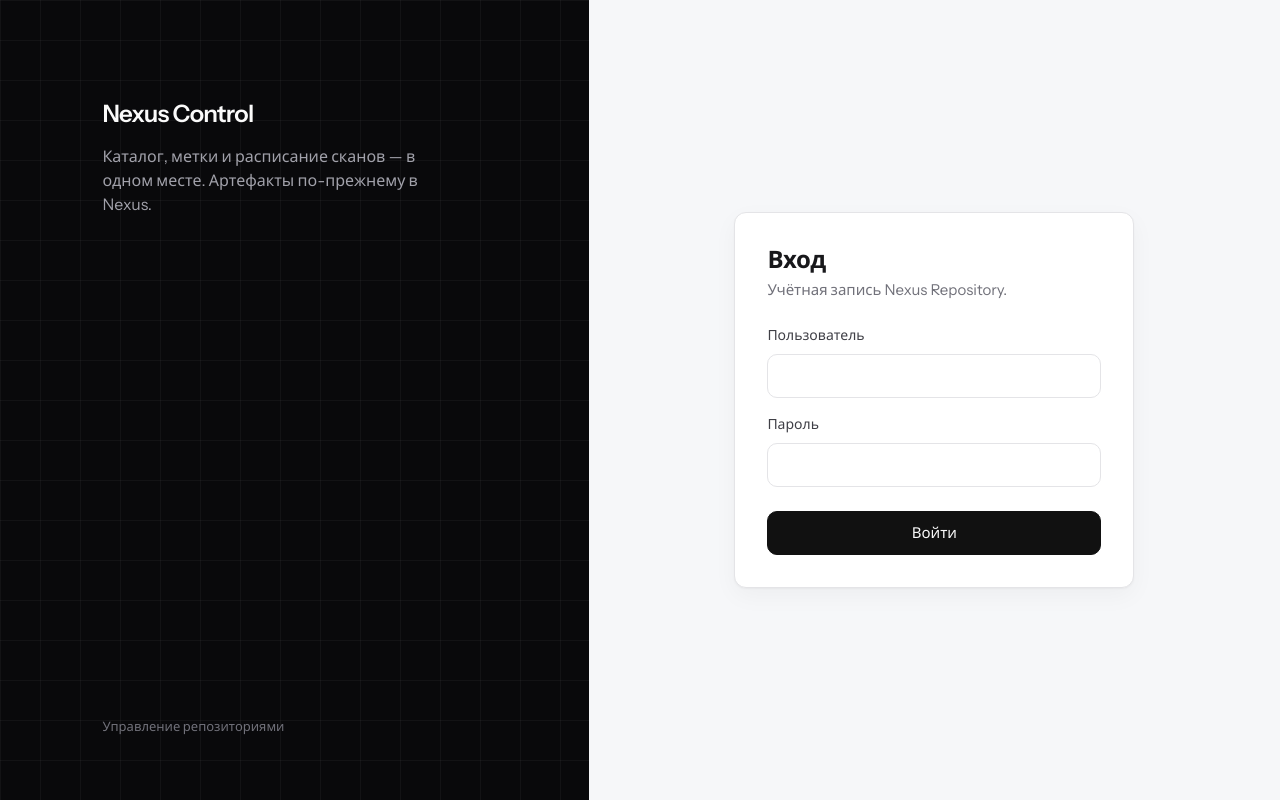
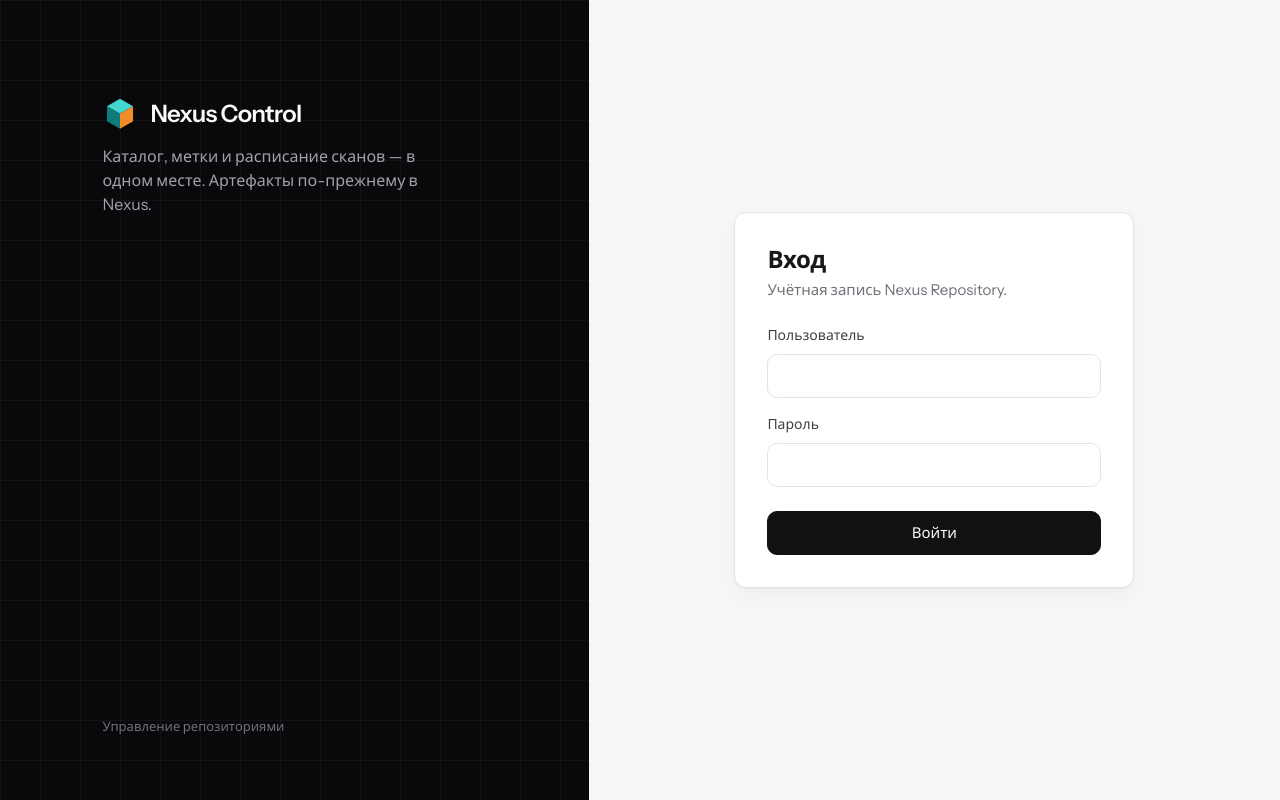
Before and after one commit to meowsl/nexus-control, a React (Vite) app in the folder web/frontend/: page /login in a window 1280 px wide. Built offline with nearby package versions, Linux system fonts and the light colour scheme.

Commit message:
chore: create brand icon

```diff
--- a/web/frontend/index.html
+++ b/web/frontend/index.html
@@ -4,6 +4,7 @@
     <meta charset="UTF-8" />
     <meta name="viewport" content="width=device-width, initial-scale=1.0" />
     <title>Nexus Control</title>
+    <link rel="icon" href="/favicon.svg" type="image/svg+xml" />
     <link rel="preconnect" href="https://fonts.googleapis.com" />
     <link rel="preconnect" href="https://fonts.gstatic.com" crossorigin />
     <link
--- /dev/null
+++ b/web/frontend/src/BrandMark.tsx
@@ -0,0 +1,15 @@
+/** Flat 2D hex in the Sonatype/Nexus palette — original geometry, not their mark. */
+export default function BrandMark({ className }: { className?: string }) {
+  return (
+    <svg
+      className={className}
+      viewBox="0 0 32 32"
+      xmlns="http://www.w3.org/2000/svg"
+      aria-hidden
+    >
+      <path fill="#47D5CF" d="M16 2.4 27.6 9.1 16 15.8 4.4 9.1Z" />
+      <path fill="#0E7C78" d="M4.4 9.1 16 15.8v13.4L4.4 22.5Z" />
+      <path fill="#F08C2A" d="M27.6 9.1 16 15.8v13.4l11.6-6.7Z" />
+    </svg>
+  );
+}
--- a/web/frontend/src/layout/AppShell.tsx
+++ b/web/frontend/src/layout/AppShell.tsx
@@ -1,5 +1,6 @@
 import { NavLink, Outlet, useNavigate } from "react-router-dom";
 import { useEffect, useState, type ReactNode, type SVGProps } from "react";
+import BrandMark from "../BrandMark";
 import { api } from "../api";
 import type { Status } from "../types";
 
@@ -127,8 +128,11 @@
     <div className="app">
       <aside className="sidebar">
         <div className="brand">
-          <strong>Nexus Control</strong>
-          <div className="brand-sub">управление репозиториями</div>
+          <BrandMark className="brand-mark" />
+          <div>
+            <strong>Nexus Control</strong>
+            <div className="brand-sub">управление репозиториями</div>
+          </div>
         </div>
         <nav className="nav">
           {GROUPS.map((group) => (
--- a/web/frontend/src/pages/LoginPage.tsx
+++ b/web/frontend/src/pages/LoginPage.tsx
@@ -1,5 +1,6 @@
 import { FormEvent, useState } from "react";
 import { useNavigate } from "react-router-dom";
+import BrandMark from "../BrandMark";
 import { api } from "../api";
 
 export default function LoginPage() {
@@ -26,7 +27,10 @@
     <div className="login">
       <aside className="login-aside">
         <div>
-          <p className="login-product">Nexus Control</p>
+          <p className="login-product">
+            <BrandMark className="login-mark" />
+            Nexus Control
+          </p>
           <p className="lede">
             Каталог, метки и расписание сканов — в одном месте. Артефакты по-прежнему
             в Nexus.
--- a/web/frontend/src/styles.css
+++ b/web/frontend/src/styles.css
@@ -109,7 +109,19 @@
   align-self: start;
   min-height: 100vh;
 }
-.brand { margin-bottom: 24px; padding: 0 8px; }
+.brand {
+  display: flex;
+  align-items: flex-start;
+  gap: 10px;
+  margin-bottom: 24px;
+  padding: 0 8px;
+}
+.brand-mark {
+  width: 28px;
+  height: 28px;
+  flex-shrink: 0;
+  margin-top: 2px;
+}
 .brand strong {
   display: block;
   font-weight: 600;
@@ -528,11 +540,19 @@
   color: #f4f4f5;
 }
 .login-product {
+  display: flex;
+  align-items: center;
+  gap: 12px;
   margin: 0 0 12px;
   font-size: 1.5rem;
   font-weight: 600;
   letter-spacing: -0.03em;
   color: #fafafa;
+}
+.login-mark {
+  width: 36px;
+  height: 36px;
+  flex-shrink: 0;
 }
 .login-aside .lede {
   color: #a1a1aa;
```
Also changed, not shown: web/frontend/public/favicon.svg (added).
